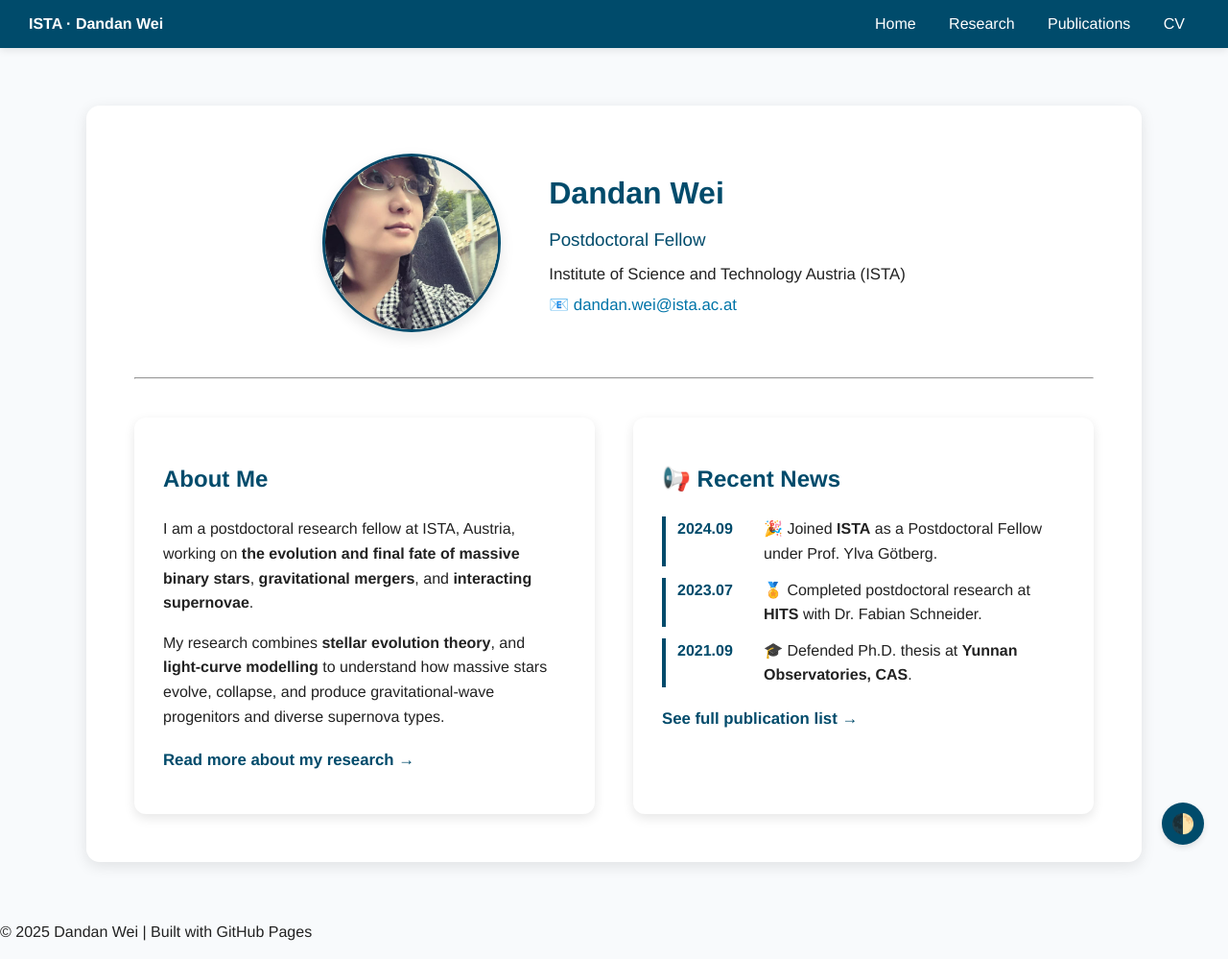
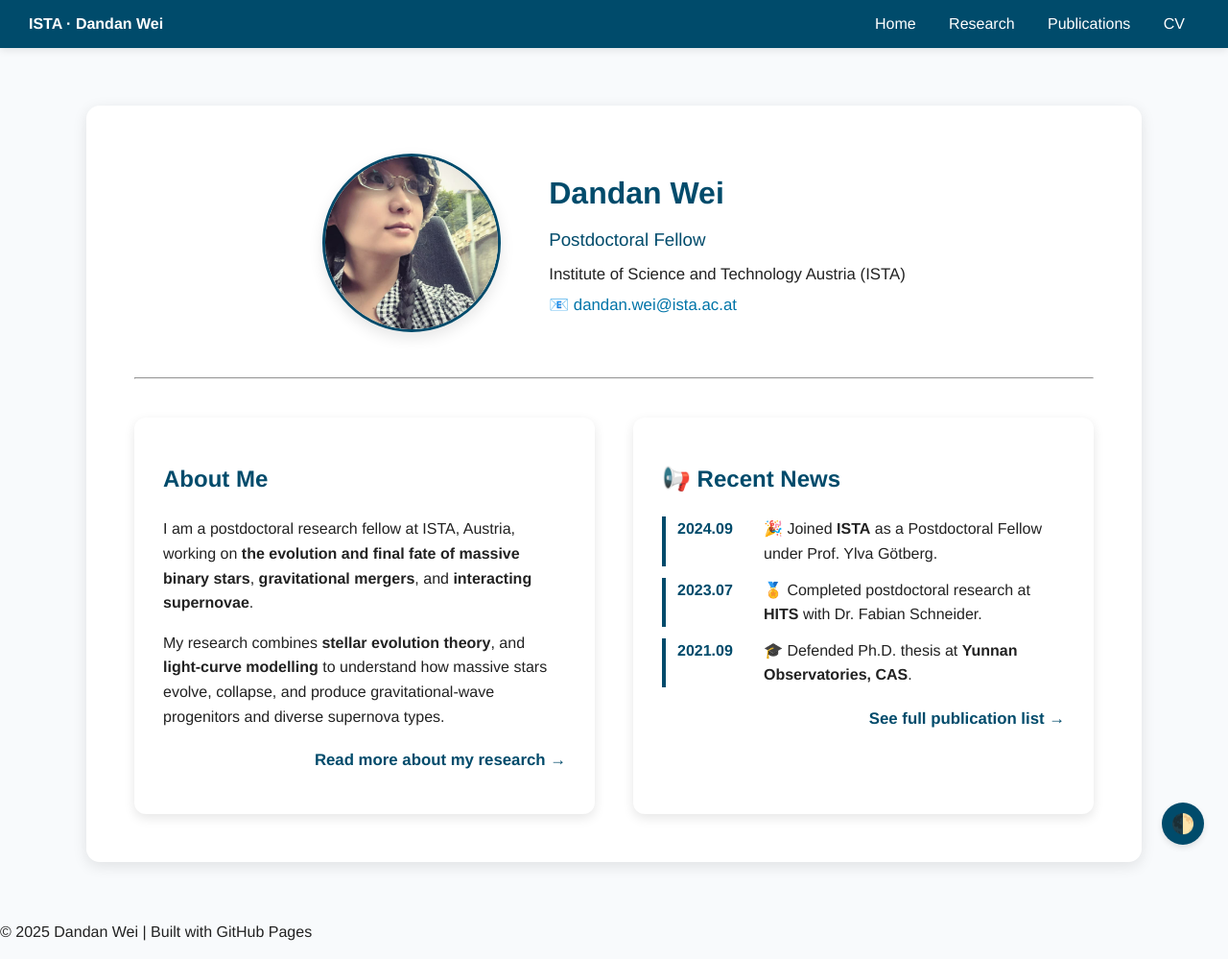
Before and after one commit to Dandan-star0/Dandan-star0.github.io, a Jekyll site: the page built from index.md, in a window 1280 px wide. Shown: the whole page at 96% size. Built offline with Jekyll 4.4.1, drawn with Linux system fonts in a browser that asks for light colours.

Commit message:
Update style.css

```diff
--- a/assets/css/style.css
+++ b/assets/css/style.css
@@ -349,6 +349,10 @@ a:hover {
 }
 
 
+.bottom-grid .read-more {
+  display: block;
+  text-align: right;
+}
 
 
 
```
